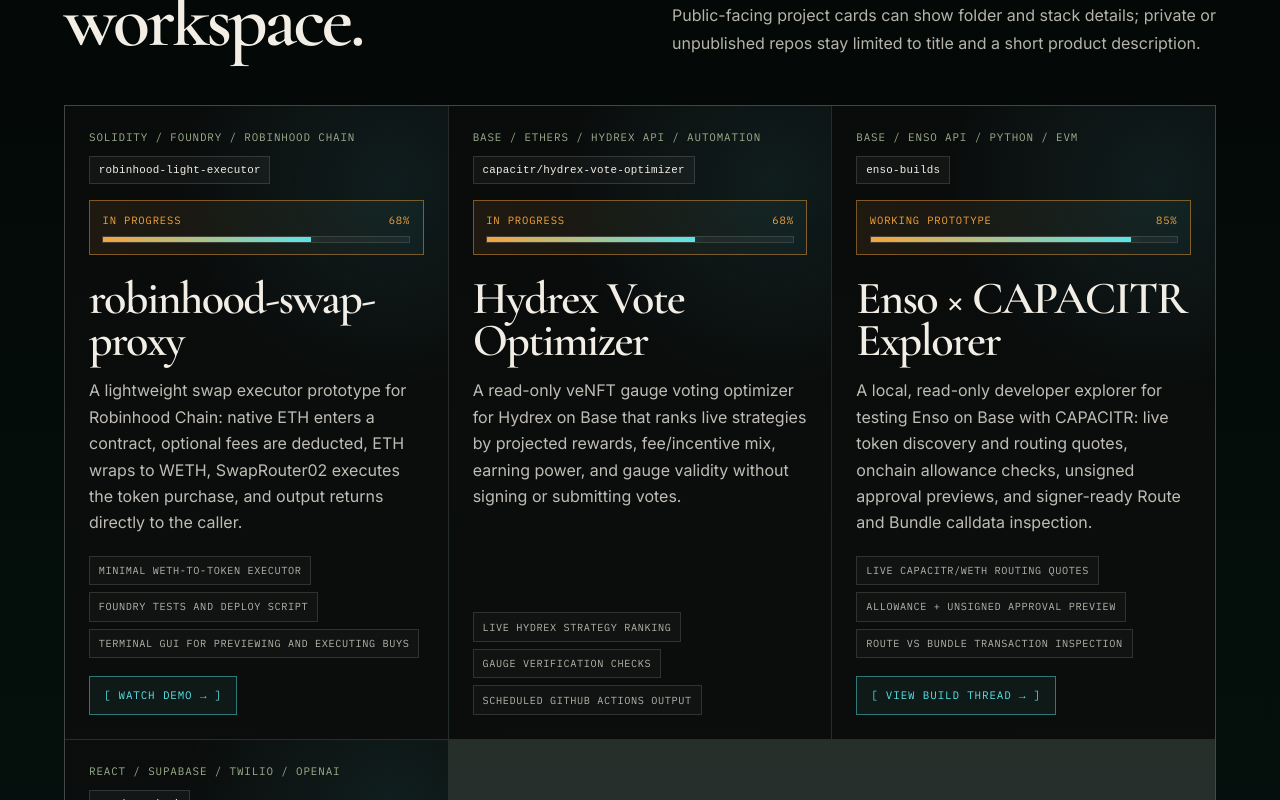
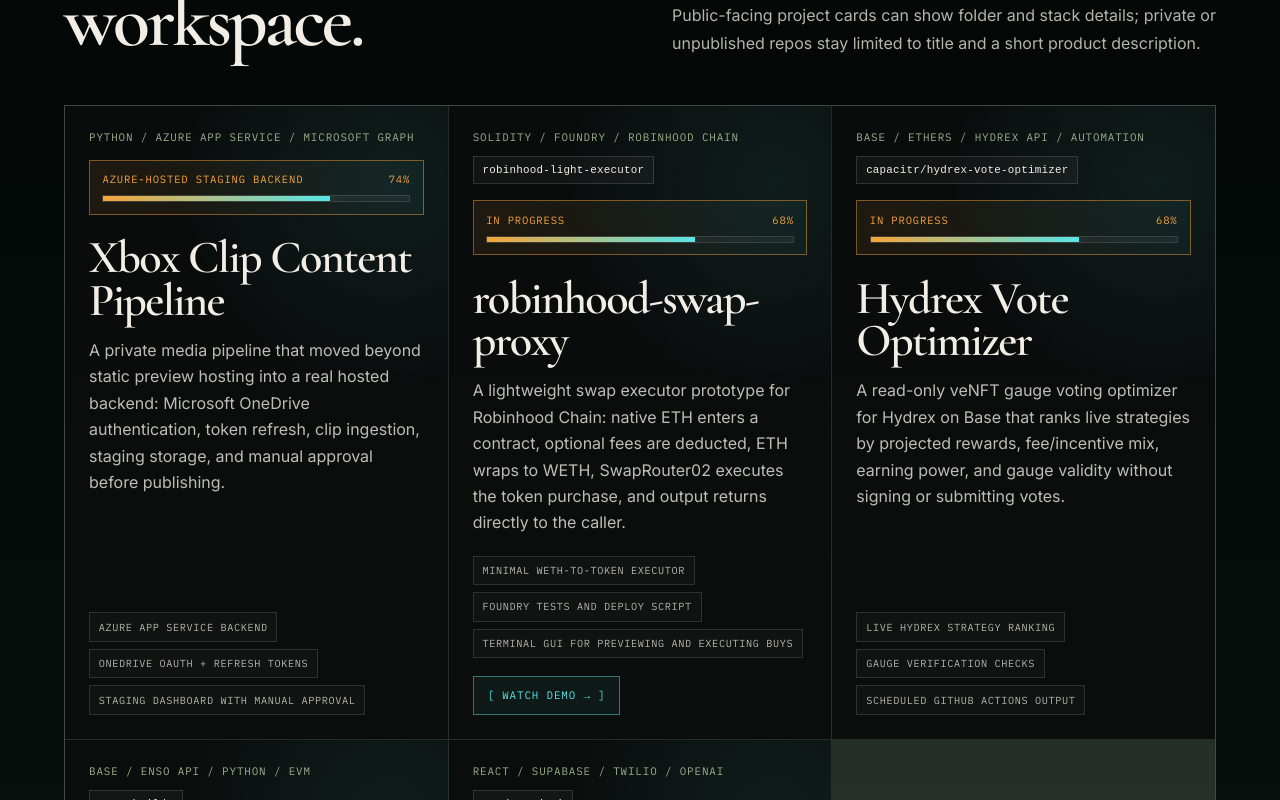
Before and after one commit to Syrexle/tariq-website, a React (Vite) app: page / in a window 1280 px wide. Shown: the part 3200-4000 px from the top of the page. Built offline with nearby package versions, Linux system fonts and the light colour scheme.

Commit message:
Add Azure backend project tile

```diff
--- a/src/main.tsx
+++ b/src/main.tsx
@@ -228,6 +228,14 @@
 ]
 
 const devProjects = [
+  {
+    title: 'Xbox Clip Content Pipeline',
+    type: 'Python / Azure App Service / Microsoft Graph',
+    status: 'Azure-hosted staging backend',
+    progress: 74,
+    description: 'A private media pipeline that moved beyond static preview hosting into a real hosted backend: Microsoft OneDrive authentication, token refresh, clip ingestion, staging storage, and manual approval before publishing.',
+    highlights: ['Azure App Service backend', 'OneDrive OAuth + refresh tokens', 'Staging dashboard with manual approval'],
+  },
   {
     title: 'robinhood-swap-proxy',
     folder: 'robinhood-light-executor',
```
